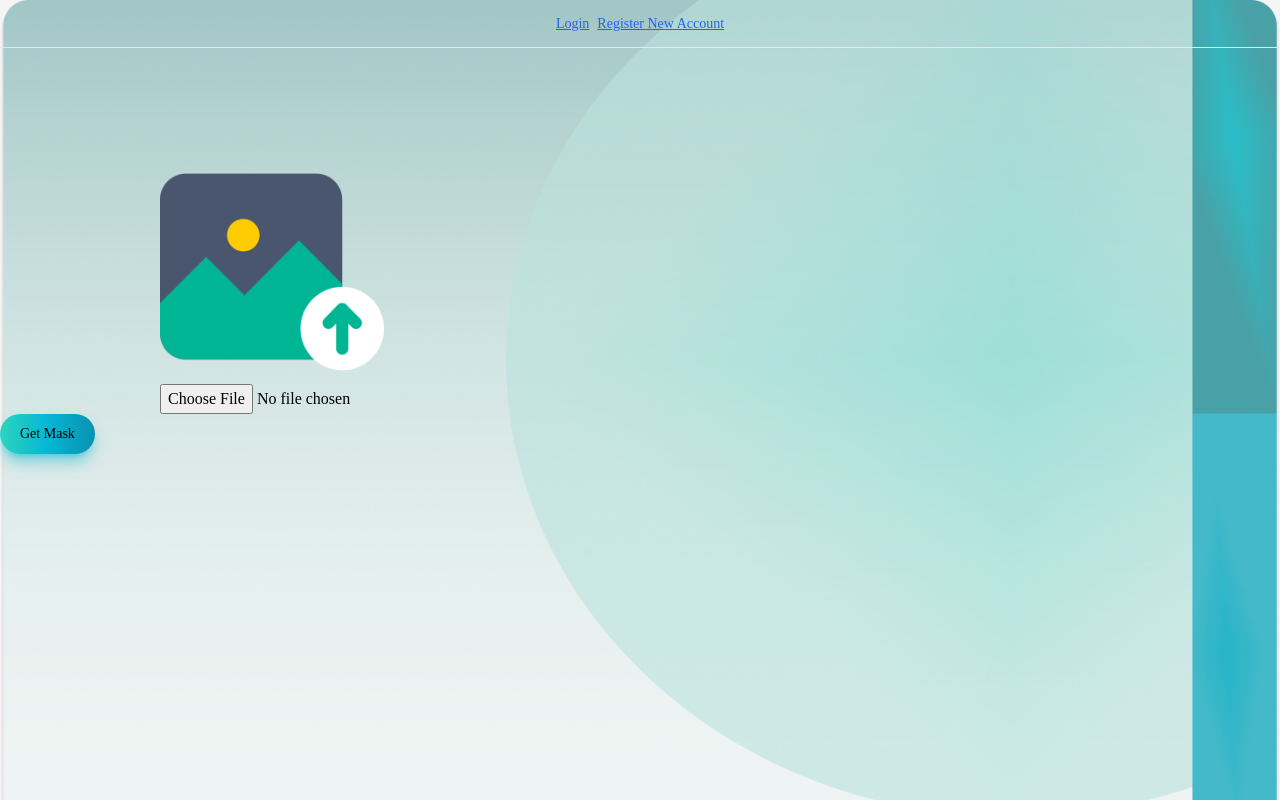
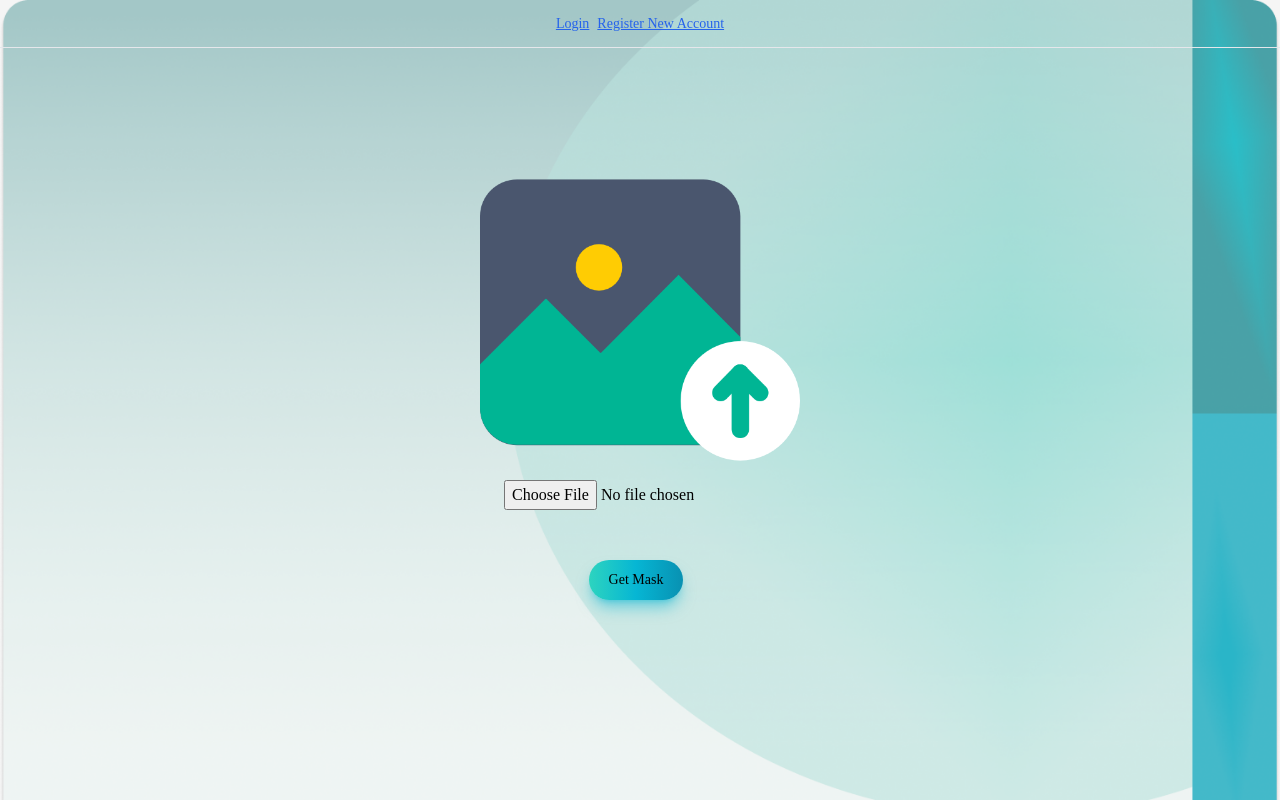
Before and after one commit to mansiijoshii/Sky-Detector-Web, a React (Create React App) app in the folder sky/: page /upload in a window 1280 px wide. Built offline with nearby package versions, Linux system fonts and the light colour scheme; no server answers.

Commit message:
mask images fixed

```diff
--- a/sky/src/Components/upload/index.js
+++ b/sky/src/Components/upload/index.js
@@ -1,45 +1,57 @@
-import React from 'react'
-import backimg from '../Assets/backimg.png'
-import img from '../Assets/photo.png'
-import { useState, useRef } from 'react'
-import { useNavigate } from 'react-router-dom'
+import React from "react";
+import backimg from "../Assets/backimg.png";
+import img from "../Assets/photo.png";
+import { useState, useRef } from "react";
+import { useNavigate } from "react-router-dom";
 
-const Upload = () =>{
+const Upload = () => {
+  const navigate = useNavigate();
 
-    const navigate= useNavigate();
+  const inputRef = useRef(null);
+  const [image, setImage] = useState("");
+  const handleImageClick = () => {
+    inputRef.current.click();
+  };
 
-    const inputRef=useRef(null);
-    const[image,setImage]=useState("");
-    const handleImageClick=()=>{
-          inputRef.current.click();
-
-    }
-
-    const handleImageChange=(event)=>{
-       const file=event.target.files[0];
+  const handleImageChange = (event) => {
+    const file = event.target.files[0];
     console.log(file);
     setImage(event.target.files[0]);
-    }
+  };
 
-    return(
+  return (
     <div
-        className='w-full h-screen bg-no-repeat bg-cover'
-        style={{backgroundImage: `url(${backimg})`}}>
-
-
-            <div onClick={handleImageClick} className=' ml-40 mt-40 w-50 flex flex-col place-content-center space-between'>
-
-            {image?(  <img src={URL.createObjectURL(image)} style={{height:"35%", width:"20%"}} alt='' />):( <img src={img} style={{height:"35%", width:"20%"}} alt='' />)}
-            <input type='file' onChange={handleImageChange} ref={inputRef}/>
+      className="w-full h-screen bg-no-repeat bg-cover"
+      style={{ backgroundImage: `url(${backimg})` }}
+    >
+      <div
+        onClick={handleImageClick}
+        className="mt-40 w-50 flex flex-col items-center space-between"
+      >
+        {image ? (
+          <img
+            src={URL.createObjectURL(image)}
+            style={{ height: "60%", width: "50%" }}
+            alt="Image"
+          />
+        ) : (
+          <img src={img} style={{ height: "40%", width: "25%" }} alt="" />
+        )}
+        <input type="file" onChange={handleImageChange} ref={inputRef} />
       </div>
 
-            <div>
-            <button onClick={()=>{navigate("/mask");}} className='button type="button" class="text-white bg-gradient-to-r from-teal-400 via-cyan-500 to-cyan-600 hover:bg-gradient-to-br focus:ring-4 focus:outline-none focus:ring-cyan-300 dark:focus:ring-cyan-800 shadow-lg shadow-cyan-500/50 dark:shadow-lg dark:shadow-cyan-800/80 font-medium rounded-full text-sm px-5 py-2.5 text-center me-2 mb-2"'>Get Mask</button>
+      <div className="flex flex-col items-center mt-[50px]">
+        <button
+          onClick={() => {
+            navigate("/mask");
+          }}
+          className=' items-center button type="button" class="text-white bg-gradient-to-r from-teal-400 via-cyan-500 to-cyan-600 hover:bg-gradient-to-br focus:ring-4 focus:outline-none focus:ring-cyan-300 dark:focus:ring-cyan-800 shadow-lg shadow-cyan-500/50 dark:shadow-lg dark:shadow-cyan-800/80 font-medium rounded-full text-sm px-5 py-2.5 items-center me-2 mb-2"'
+        >
+          Get Mask
+        </button>
       </div>
     </div>
-
-    )
-
-}
+  );
+};
 
 export default Upload;
```
Also changed, not shown: sky/src/App.js (+15 -17 lines). Lines whose indentation alone changed are shown as unchanged.
